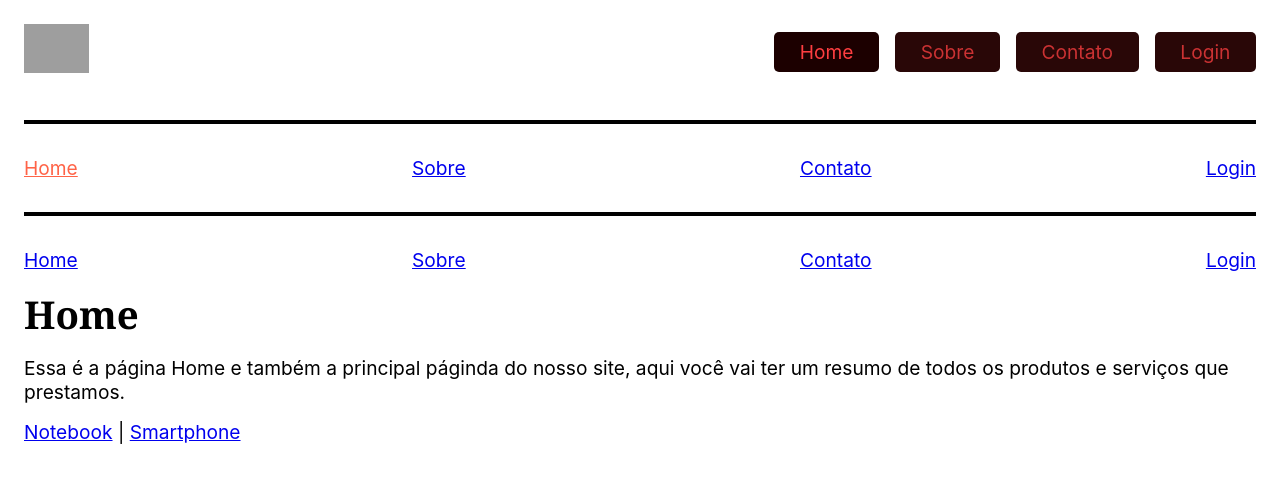
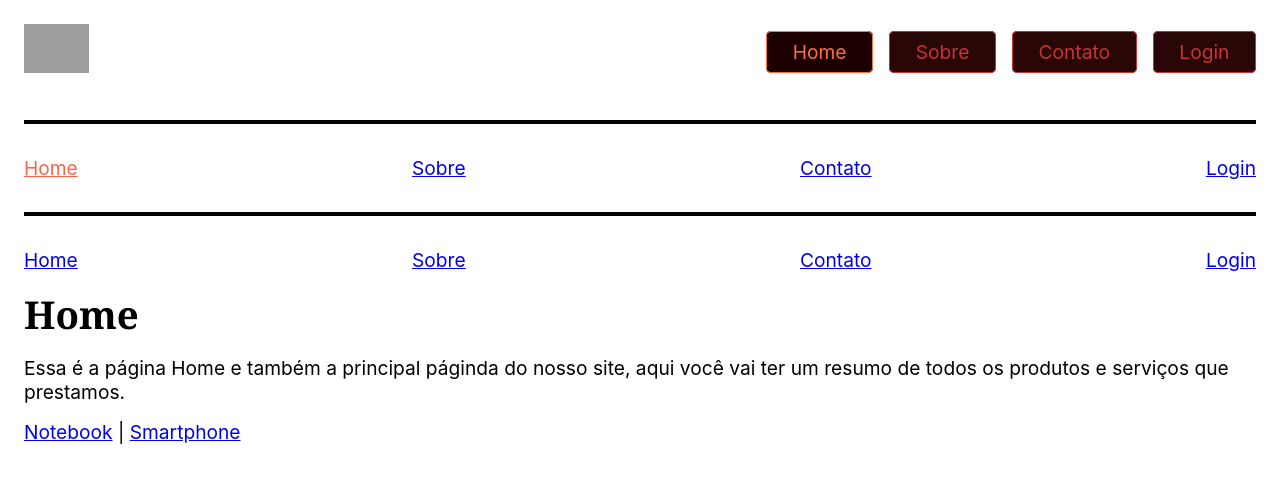
Before and after one commit to EdineiPinho/React-Tests, a React (Create React App) app: page / in a window 1280 px wide. In both pictures the pointer is over the link 826 px from the left and 52 px from the top of the page. Shown: the top 482 px of the page. Built offline with nearby package versions, Linux system fonts and the light colour scheme; grey boxes are pictures that could not be loaded.

Commit message:
checking out

```diff
--- a/src/React Router/Nested Routes/Header.css
+++ b/src/React Router/Nested Routes/Header.css
@@ -21,12 +21,14 @@ nav>ul>li>a {
   padding: 0.5rem 1.6rem;
   border-radius: 5px;
   width: 5rem;
+  border: 1px solid #cb3233;
 }
 
 nav>ul>li>a:hover {
   text-decoration: none;
-  color: #ff3e40;
+  color: #ff703e;
   background: #1c0000;
+  border: 1px solid #ff703e;
 }
 
 .ativo {
--- a/src/React Router/Nested Routes/Header.js
+++ b/src/React Router/Nested Routes/Header.js
@@ -32,7 +32,6 @@ const Header = () => {
   React.useEffect(() => {
   }, [location]);
 
-  console.log(location);
   rota();
   function handleClick({ target }) {
     let pagina = target.attributes.href.value;
```
